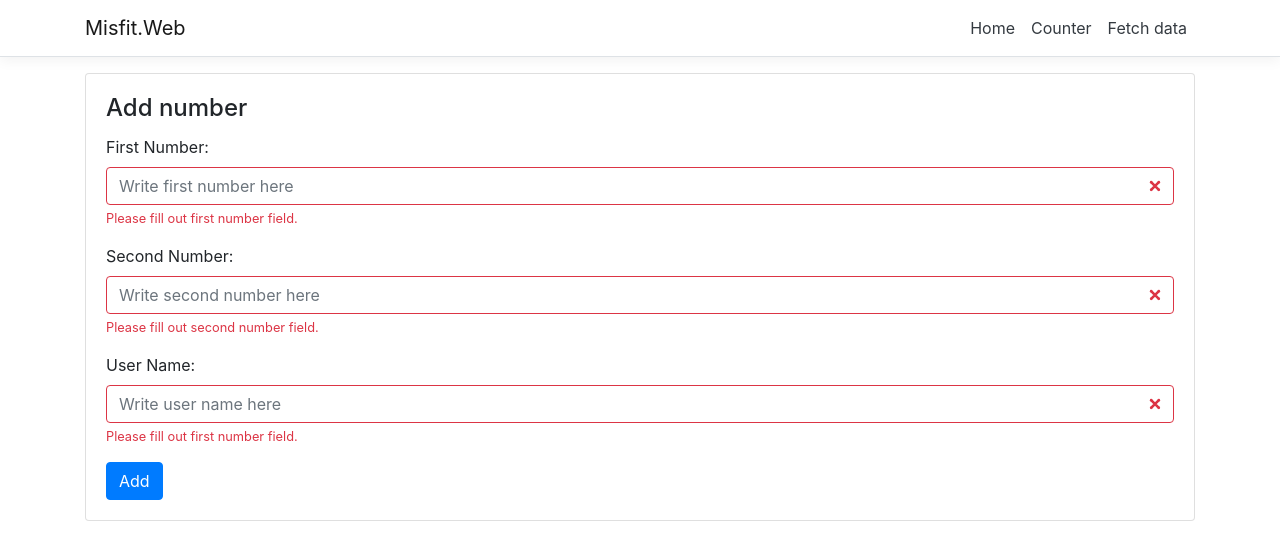
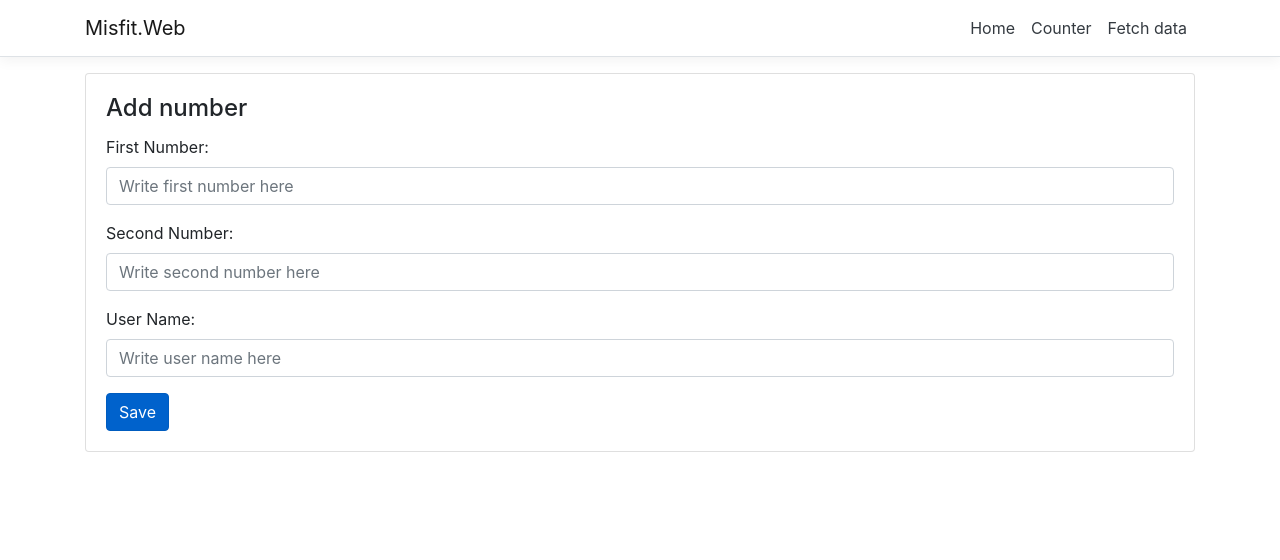
Before and after one commit to omidcc/misfit-test, an Angular app in the folder Misfit.Web/ClientApp/: page / in a window 1280 px wide. Shown: the top 560 px of the page. Built offline with nearby package versions, Linux system fonts and the light colour scheme.

Commit message:
angular result save is added and tested

```diff
--- /dev/null
+++ b/Misfit.Web/ClientApp/src/app/_models/Result.ts
@@ -0,0 +1,16 @@
+import { User } from "./user";
+
+
+export class Result {
+  id: number;
+  firstNumber: string;
+  secondNumber: string;
+  sum: string;
+  dateOfCalculation: Date;
+  user: User;
+  username: string;
+
+  public constructor(init?: Partial<Result>) {
+    Object.assign(this, init);
+  }
+}
--- /dev/null
+++ b/Misfit.Web/ClientApp/src/app/_models/user.ts
@@ -0,0 +1,12 @@
+import { Result } from "./Result";
+
+
+export class User {
+  id: number;
+  userName: string;
+  results: Array<Result>;
+
+  public constructor(init?: Partial<User>) {
+    Object.assign(this, init);
+  }
+}
--- /dev/null
+++ b/Misfit.Web/ClientApp/src/app/_services/usernumber.service.ts
@@ -0,0 +1,19 @@
+import { Injectable } from '@angular/core';
+import { HttpClient } from '@angular/common/http';
+import { Observable } from "rxjs";
+import { Result } from '../_models/Result';
+
+@Injectable({
+  providedIn: 'root'
+})
+export class UsernumberService {
+
+  constructor(private http: HttpClient) { }
+
+  saveUserResult(result: Result): Observable<Result> {
+    console.log(result);
+    return this.http.post<Result>('/api/v1/misfit/result', result);
+  }
+
+
+}
--- a/Misfit.Web/ClientApp/src/app/add-number/add-number.component.html
+++ b/Misfit.Web/ClientApp/src/app/add-number/add-number.component.html
@@ -2,25 +2,29 @@
   <div class="card-body">
     <h4 class="card-title">Add number</h4>
 
-    <form class="was-validated">
+    <form [ngClass]="validationClass">
 
       <div class="form-group">
-        <label for="firstnumber">First Number:</label>
-        <input type="text" class="form-control" id="firstnumber" placeholder="Write first number here" required>
+        <label for="firstNumber">First Number:</label>
+        <input type="number" class="form-control" id="firstNumber" name="firstNumber" placeholder="Write first number here" required="required" [(ngModel)]="result.firstNumber">
         <div class="invalid-feedback">Please fill out first number field.</div>
       </div>
       <div class="form-group">
-        <label for="pwd">Second Number:</label>
-        <input type="password" class="form-control" id="pwd" placeholder="Write second number here" required>
+        <label for="secondNumber">Second Number:</label>
+        <input type="number" class="form-control" id="secondNumber" name="secondNumber" placeholder="Write second number here" required="required" [(ngModel)]="result.secondNumber">
         <div class="invalid-feedback">Please fill out second number field.</div>
       </div>
       <div class="form-group">
-        <label for="username">User Name:</label>
-        <input type="text" class="form-control" id="username" placeholder="Write user name here" required>
+        <label for="userName">User Name:</label>
+        <input type="text" class="form-control" id="userName" name="userName" placeholder="Write user name here" required="required" [(ngModel)]="user.userName">
         <div class="invalid-feedback">Please fill out first number field.</div>
       </div>
 
-      <button type="submit" class="btn btn-primary">Add</button>
+      <input type="button" class="btn btn-primary active" value="Save" (click)="saveUserResult()" />
     </form>
   </div>
 </div>
+
+<div [ngClass]="loadClass">
+  <div class="loader"></div>
+</div>
--- a/Misfit.Web/ClientApp/src/app/add-number/add-number.component.ts
+++ b/Misfit.Web/ClientApp/src/app/add-number/add-number.component.ts
@@ -1,4 +1,7 @@
 import { Component, OnInit } from '@angular/core';
+import { Result } from '../_models/result';
+import { User } from '../_models/user';
+import { UsernumberService } from '../_services/usernumber.service';
 
 @Component({
   selector: 'app-add-number',
@@ -7,9 +10,45 @@ import { Component, OnInit } from '@angular/core';
 })
 export class AddNumberComponent implements OnInit {
 
-  constructor() { }
+  result: Result = new Result();
+  user: User = new User();
+  isValid: boolean = true;
+  validationClass: string = "needs-validation";
+  loadClass: string = "d-none";
+  showLoader: boolean = false;
+
+  constructor(private usernumberService: UsernumberService) { }
 
   ngOnInit() {
   }
 
+  saveUserResult() {
+    if (this.validate()) {
+      this.toggleLoader();
+      this.result.user = this.user;
+      this.usernumberService.saveUserResult(this.result).subscribe(result => {
+        this.resetData();
+        this.toggleLoader();
+        alert("Result added successfully");
+      });
+    }
+    else {
+      return false;
+    }
+  }
+
+  validate() {
+    this.isValid = (!this.result.firstNumber || !this.result.secondNumber || !this.user.userName) ? false : true;
+    this.validationClass = this.isValid ? "needs-validation" : "was-validated";
+    return this.isValid;
+  }
+
+  resetData() {
+    this.result = new Result();
+    this.user = new User();
+  }
+  toggleLoader() {
+    this.showLoader = !this.showLoader;
+    this.loadClass = this.showLoader ? "d-block" : "d-none";
+  }
 }
--- a/Misfit.Web/ClientApp/src/styles.css
+++ b/Misfit.Web/ClientApp/src/styles.css
@@ -1 +1,12 @@
 /* You can add global styles to this file, and also import other style files */
+
+.loader {
+  position: fixed;
+  left: 0px;
+  top: 0px;
+  width: 100%;
+  height: 100%;
+  z-index: 9999;
+  opacity: .5;
+  background: url('//upload.wikimedia.org/wikipedia/commons/thumb/e/e5/Phi_fenomeni.gif/50px-Phi_fenomeni.gif') 50% 50% no-repeat rgb(249,249,249);
+}
```
Also changed, not shown: 9 other files (tests, documents, lock files or other folders).
